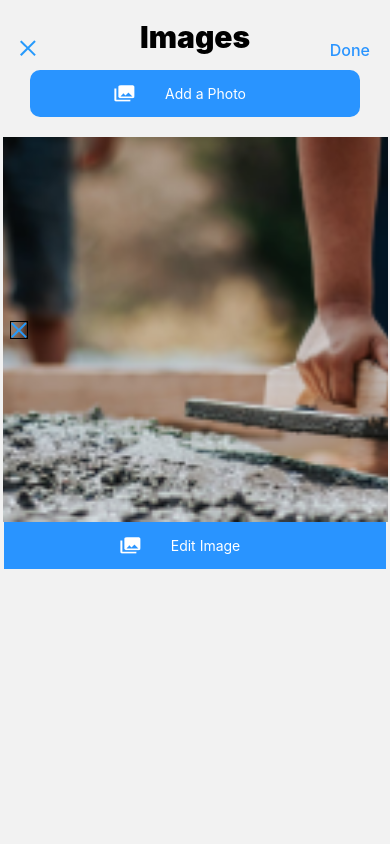
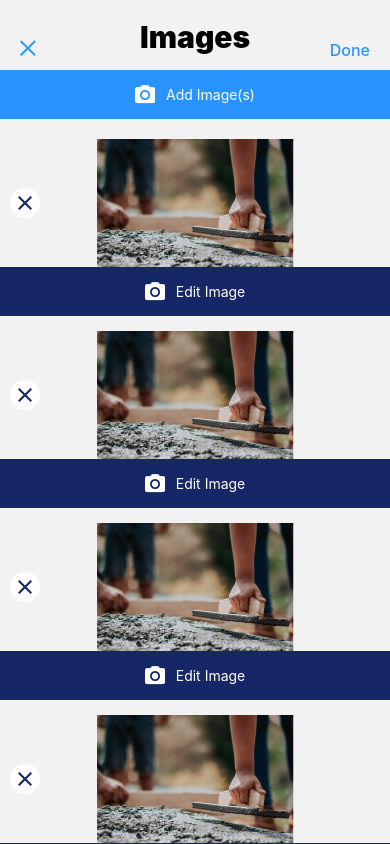
Before and after one commit to YashDubeyOfficial/Project, a React Native app: screen /Images in a window 390 px wide. Built offline with nearby package versions, Linux system fonts and the light colour scheme.

Commit message:
ImageEditor

```diff
--- a/src/containers/imageEditor/views/Images.js
+++ b/src/containers/imageEditor/views/Images.js
@@ -1,14 +1,46 @@
-import {StyleSheet, Text, View, Image, Touchable} from 'react-native';
+import {
+  StyleSheet,
+  Text,
+  View,
+  Image,
+  TouchableOpacity,
+  ScrollView,
+} from 'react-native';
 import React from 'react';
-import {TouchableOpacity} from 'react-native-gesture-handler';
 
 const Images = () => {
+  const dummyData = [
+    {
+      key: 1,
+      pic: require('../../../../assets/dummyLeftImg.png'),
+    },
+    {
+      key: 2,
+      pic: require('../../../../assets/dummyLeftImg.png'),
+    },
+    {
+      key: 3,
+      pic: require('../../../../assets/dummyLeftImg.png'),
+    },
+    {
+      key: 4,
+      pic: require('../../../../assets/dummyLeftImg.png'),
+    },
+    {
+      key: 5,
+      pic: require('../../../../assets/dummyLeftImg.png'),
+    },
+  ];
   return (
+    <ScrollView>
       <View style={styles.container}>
         <View style={styles.header}>
+          <TouchableOpacity>
             <Image source={require('../../../../assets/crosssky.png')} />
+          </TouchableOpacity>
           <View style={{position: 'absolute', bottom: 5, left: 120}}>
-          <Text style={{fontWeight: '900', fontSize: 30, textAlign: 'center'}}>
+            <Text
+              style={{fontWeight: '900', fontSize: 30, textAlign: 'center'}}>
               Images
             </Text>
           </View>
@@ -27,61 +59,74 @@ const Images = () => {
         {/* ADD IMAGE */}
         <View>
           <TouchableOpacity
-          onPress={() => ImgSelector(props)}
+            onPress={() => alert('props')}
             style={{
               flexDirection: 'row',
               justifyContent: 'center',
               alignItems: 'center',
               backgroundColor: '#2994FF',
               padding: 15,
-            marginHorizontal: 30,
-            borderRadius: 10,
+              //   marginHorizontal: 30,
+              //   borderRadius: 10,
               marginVertical: 10,
               marginBottom: 20,
             }}>
             <Image
-            style={{marginRight: 30}}
-            source={require('../../../../assets/addPhoto.png')}
+              style={{marginRight: 10}}
+              source={require('../../../../assets/camWhite.png')}
             />
 
-          <Text style={{color: 'white', marginRight: 30}}>Add a Photo</Text>
+            <Text style={{color: 'white'}}>Add Image(s)</Text>
           </TouchableOpacity>
         </View>
 
         {/* IMAGES */}
+        {dummyData.map(item => {
+          return (
             <View style={styles.ImgCard}>
               <View style={{justifyContent: 'center', alignItems: 'center'}}>
                 <View>
                   <Image
-            style={{width: 385, height: 385}}
-            source={require('../../../../assets/dummyLeftImg.png')}
-          />
+                //   style={{width: 385, height: 385}}
+                   source={item.pic} />
                 </View>
-          <View style={{borderWidth:1,position:'absolute',left:10,Top:1500}}>
-            <Image source={require('../../../../assets/crosssky.png')} />
+                <View
+                  style={{
+                    height: 30,
+                    width: 30,
+                    borderRadius: 15,
+                    justifyContent: 'center',
+                    alignItems: 'center',
+                    position: 'absolute',
+                    left: 10,
+                    backgroundColor: '#fff',
+                  }}>
+                  <Image source={require('../../../../assets/crossBlue.png')} />
                 </View>
               </View>
               <View>
                 <TouchableOpacity
-            onPress={() => ImgSelector(props)}
+                  onPress={() => alert('props')}
                   style={{
                     flexDirection: 'row',
                     justifyContent: 'center',
                     alignItems: 'center',
-              backgroundColor: '#2994FF',
+                    backgroundColor: '#152766',
                     padding: 15,
-              marginHorizontal: 4,
                   }}>
                   <Image
-              style={{marginRight: 30}}
-              source={require('../../../../assets/addPhoto.png')}
+                    style={{marginRight: 10}}
+                    source={require('../../../../assets/camWhite.png')}
                   />
 
-            <Text style={{color: 'white', marginRight: 30}}>Edit Image</Text>
+                  <Text style={{color: 'white'}}>Edit Image</Text>
                 </TouchableOpacity>
               </View>
             </View>
+          );
+        })}
       </View>
+    </ScrollView>
   );
 };
 
@@ -97,4 +142,7 @@ const styles = StyleSheet.create({
     marginHorizontal: 20,
     marginTop: 40,
   },
+  ImgCard: {
+    marginBottom: 15,
+  },
 });
```
Also changed, not shown: assets/camWhite.png. Lines whose indentation alone changed are shown as unchanged.
